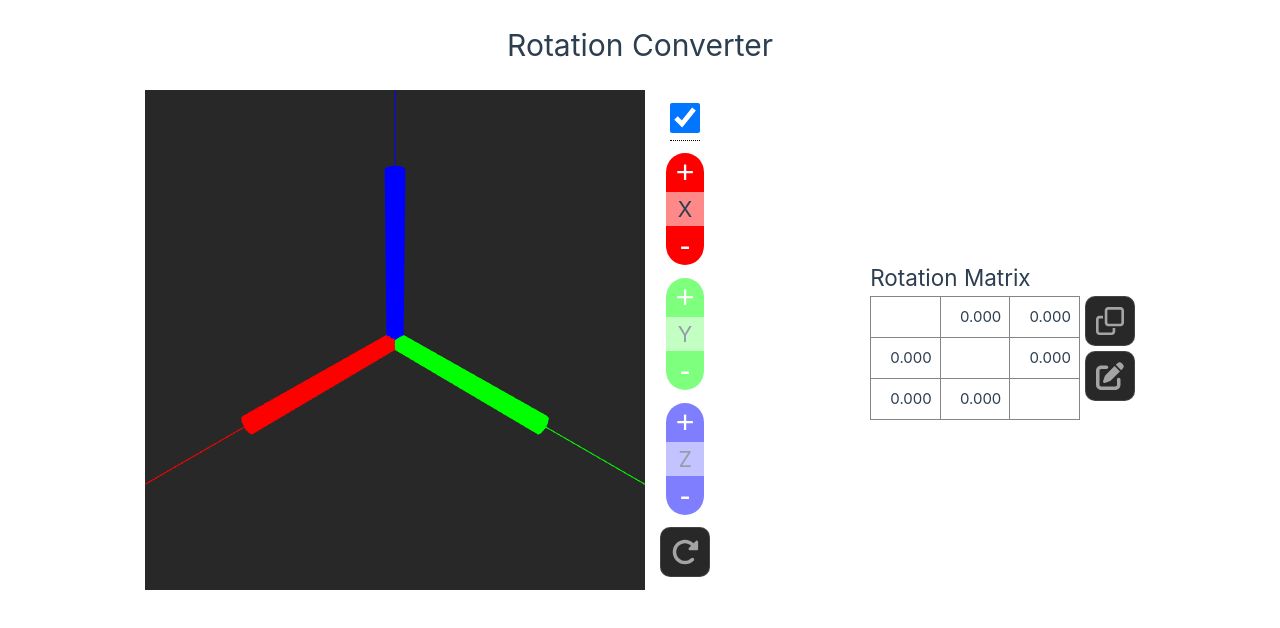
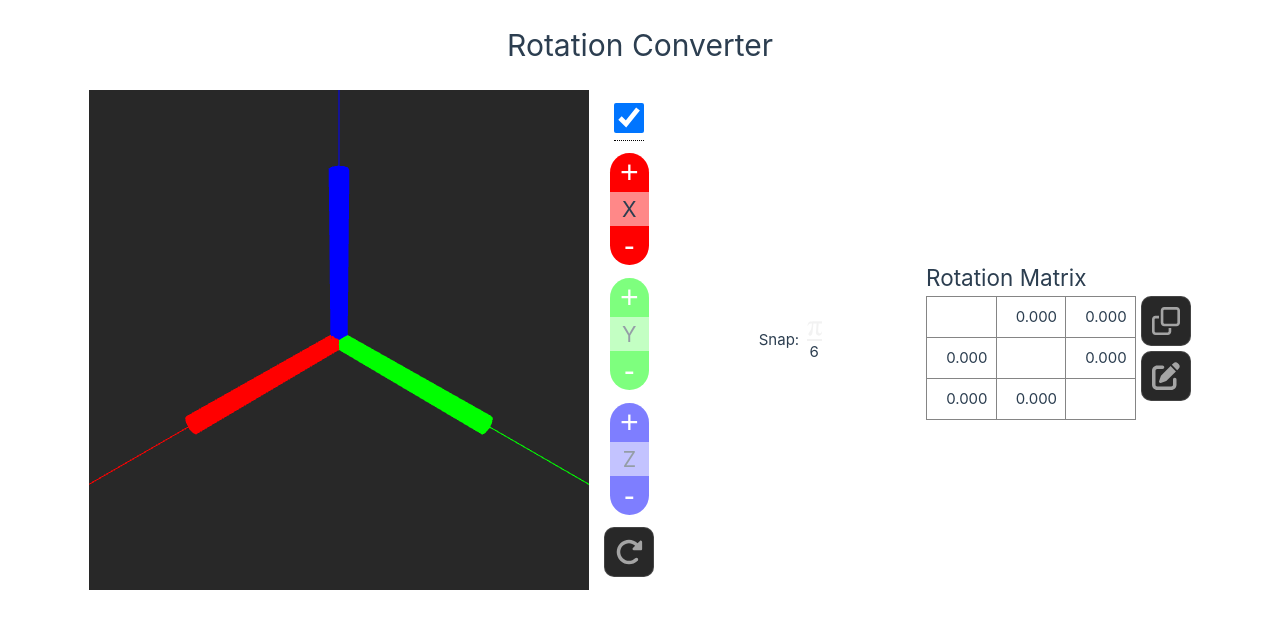
Before and after one commit to Divelix/rotation_converter, a Vue app: page / in a window 1280 px wide. Shown: the top 628 px of the page. Built offline with nearby package versions, Linux system fonts and the light colour scheme.

Commit message:
feat: Snap widget

```diff
--- a/src/App.vue
+++ b/src/App.vue
@@ -4,15 +4,19 @@ import { Axes, ToastType } from './types'
 import VisView from './components/VisView.vue'
 import VisControls from './components/VisControls.vue'
 import RotMat from './components/RotMat.vue'
+import Snap from './components/Snap.vue'
 
 provide("isLocal", shallowRef(true))
 provide("isEdit", shallowRef(false))
 provide("needReset", shallowRef(false))
+provide("isAlt", shallowRef(false))
 provide("toastMsg", shallowRef("Toast default text"))
 provide("toastType", shallowRef(ToastType.INFO))
 provide("axisCounters", ref([0, 0, 0]))
 provide("rotMat", ref(new Array(9).fill(0)))
 provide("currAxis", ref(Axes.X))
+provide("snapDenom", shallowRef(6))
+
 </script>
 
 <template>
@@ -24,6 +28,9 @@ provide("currAxis", ref(Axes.X))
     <div class="vis">
       <VisView />
       <VisControls />
+    </div>
+    <div class="snap">
+      <Snap />
     </div>
     <div class="rot">
       <RotMat />
@@ -48,6 +55,14 @@ main {
   place-content: center;
   gap: 1em;
 }
+
+.snap {
+  display: flex;
+  place-content: center;
+  align-items: center;
+  gap: 0.5em;
+}
+
 .rot {
   display: flex;
   place-content: center;
--- /dev/null
+++ b/src/components/Snap.vue
@@ -0,0 +1,50 @@
+<script setup lang="ts">
+import { type ShallowRef, shallowRef, inject } from 'vue';
+import IconPi from './icons/IconPi.vue';
+const snapDenom = inject("snapDenom")
+const isAlt = inject("isAlt")
+</script>
+
+<template>
+    <div>
+        <span>Snap: </span>
+    </div>
+    <div class="frac">
+        <div class="pi">
+            <IconPi :class="{ active: isAlt }" />
+        </div>
+        <hr :class="{ active_hr: isAlt }">
+        <div class="denom" :class="{ active: isAlt }">
+            {{ snapDenom }}
+        </div>
+    </div>
+</template>
+
+<style scoped>
+.frac {
+    display: flex;
+    flex-direction: column;
+    align-items: center;
+    line-height: 1;
+    gap: 0.2em;
+}
+
+.pi {
+    width: 15px;
+    height: 15px;
+    /* margin-bottom: 7px; */
+}
+
+hr {
+    width: 100%;
+    border: 1px solid var(--c-text-dark-2);
+}
+
+.active_hr {
+    border-color: white;
+}
+
+.active {
+    color: white;
+}
+</style>
--- a/src/components/VisView.vue
+++ b/src/components/VisView.vue
@@ -6,17 +6,20 @@
 <script setup lang="ts">
 import { Axes } from '../types'
 import { BufferGeometry, CylinderGeometry, Group, Line, LineBasicMaterial, Matrix3, Matrix4, Mesh, MeshBasicMaterial, PerspectiveCamera, Scene, Vector3, WebGLRenderer } from 'three'
-import { onMounted, ref, inject, watch, type Ref, type ShallowRef, provide } from 'vue'
+import { onMounted, ref, inject, watch, type Ref, type ShallowRef, provide, computed, shallowRef } from 'vue'
 import { OrbitControls } from 'three/examples/jsm/Addons.js';
 
 // Reactive stuff
 const isEdit: ShallowRef<Boolean> = inject("isEdit")!
 const isLocal: ShallowRef<Boolean> = inject("isLocal")!
 const needReset: ShallowRef<Boolean> = inject("needReset")!
+const snapDenom: ShallowRef<number> = inject("snapDenom")!
+const isAlt: ShallowRef<Boolean> = inject("isAlt")!
 const axisCounters: Ref<number[]> = inject("axisCounters")!
 const rotMat: Ref<number[]> = inject("rotMat")!
 const currAxis: Ref<Axes> = inject("currAxis")!
 const experience = ref<HTMLCanvasElement | null>(null)
+const snapSize = computed(() => Math.PI / snapDenom.value)
 
 // Constants
 const [W, H] = [500, 500]
@@ -26,7 +29,6 @@ const AXIS_LEN = 2
 const CYL_RADIUS = 0.05
 const CYL_LENGTH = 1
 const CYL_RESOLUTION = 10
-const SNAP_SIZE = Math.PI / 6
 
 // Variables
 let controls: OrbitControls
@@ -89,12 +91,12 @@ function snapRotate(axis: Axes, rads: number) {
   }
   updateRot()
 }
-const minusX = () => snapRotate(Axes.X, -SNAP_SIZE)
-const plusX = () => snapRotate(Axes.X, SNAP_SIZE)
-const minusY = () => snapRotate(Axes.Y, -SNAP_SIZE)
-const plusY = () => snapRotate(Axes.Y, SNAP_SIZE)
-const minusZ = () => snapRotate(Axes.Z, -SNAP_SIZE)
-const plusZ = () => snapRotate(Axes.Z, SNAP_SIZE)
+const minusX = () => snapRotate(Axes.X, -snapSize.value)
+const plusX = () => snapRotate(Axes.X, snapSize.value)
+const minusY = () => snapRotate(Axes.Y, -snapSize.value)
+const plusY = () => snapRotate(Axes.Y, snapSize.value)
+const minusZ = () => snapRotate(Axes.Z, -snapSize.value)
+const plusZ = () => snapRotate(Axes.Z, snapSize.value)
 
 function resetCamera() {
   camera.position.x = CAM_POS.x
@@ -166,9 +168,17 @@ function handleScroll(event: WheelEvent) {
   event.preventDefault()
   const isUp = event.deltaY > 0
   if (isUp) {
-    incCurrAxisRot()
+    if (isAlt.value) {
+      snapDenom.value += snapDenom.value < 100 ? 1 : 0
+    } else {
+      incCurrAxisRot()
+    }
   } else {
-    decCurrAxisRot()
+    if (isAlt.value) {
+      snapDenom.value -= snapDenom.value > 1 ? 1 : 0
+    } else {
+      decCurrAxisRot()
+    }
   }
 }
 
@@ -178,6 +188,9 @@ function onKeydown(event: KeyboardEvent) {
   }
   event.preventDefault()
   switch (event.code) {
+    case "AltLeft":
+      isAlt.value = true
+      break
     case "KeyC":
     case "KeyR":
     case "Space":
@@ -226,6 +239,9 @@ function onKeydown(event: KeyboardEvent) {
 function onKeyup(event: KeyboardEvent) {
   event.preventDefault()
   switch (event.code) {
+    case "AltLeft":
+      isAlt.value = false
+      break
     case "ShiftLeft":
       focusX()
       break
--- /dev/null
+++ b/src/components/icons/IconPi.vue
@@ -0,0 +1,17 @@
+<template>
+  <svg xmlns="http://www.w3.org/2000/svg" viewBox="0 0 568.88 588.42">
+    <path
+      d="M 10.499686,177.03840 L 31.174931,178.56990 C 52.615925,154.32116 61.039171,82.595924 187.38789,96.634671 C 182.79339,403.95560 48.021426,436.37234 56.444675,499.41907 C 59.507674,535.15406 87.840417,557.10556 118.47041,558.38181 C 215.21014,555.06356 210.87089,424.63084 240.99038,95.868921 L 365.80760,95.868921 C 359.17110,211.75239 341.04836,327.63586 339.00636,441.22208 C 340.53786,516.77606 386.48285,557.10556 446.97708,557.61606 C 546.52456,560.93431 577.92030,444.79558 577.92030,395.27709 L 556.47931,395.27710 C 554.43731,436.11709 534.78306,465.47083 492.92207,467.25758 C 378.82535,468.78908 441.61683,266.63113 442.38258,97.400421 L 577.92030,98.166171 L 577.15455,11.636437 C 13.807491,8.9075799 85.312284,-2.1366151 10.499686,177.03840 z" />
+  </svg>
+
+</template>
+
+<style scoped>
+path {
+  fill: var(--c-text-dark-2);
+}
+
+.active path {
+  fill: white;
+}
+</style>
```
